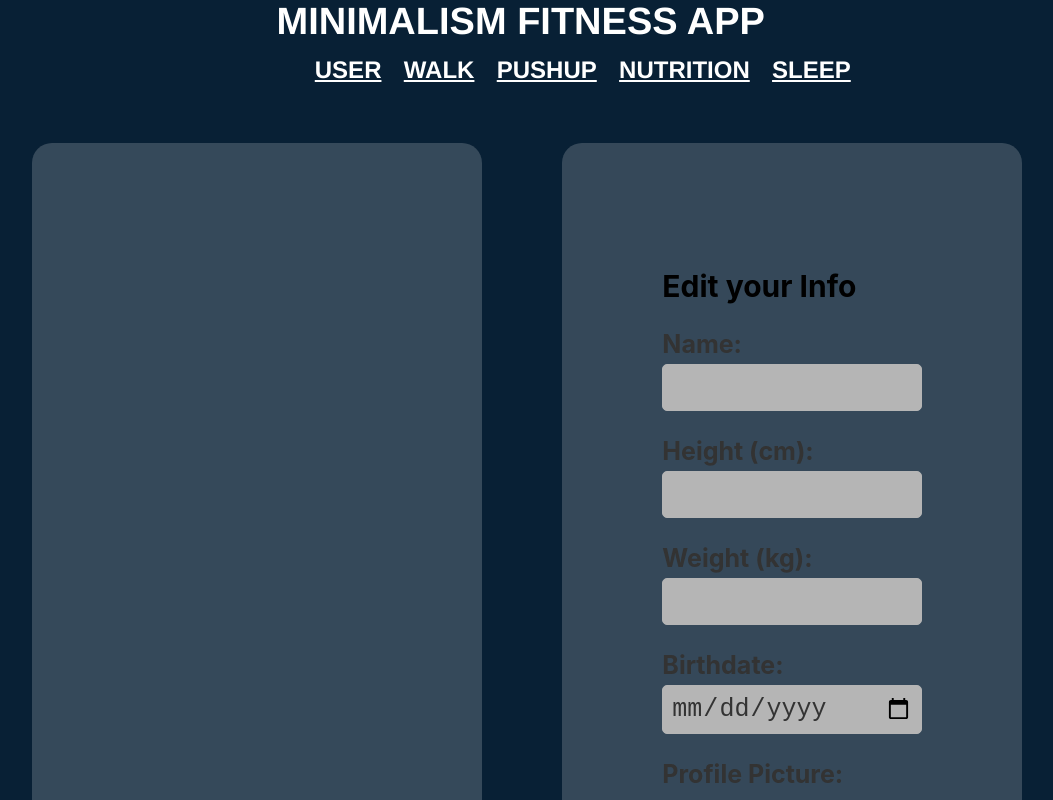
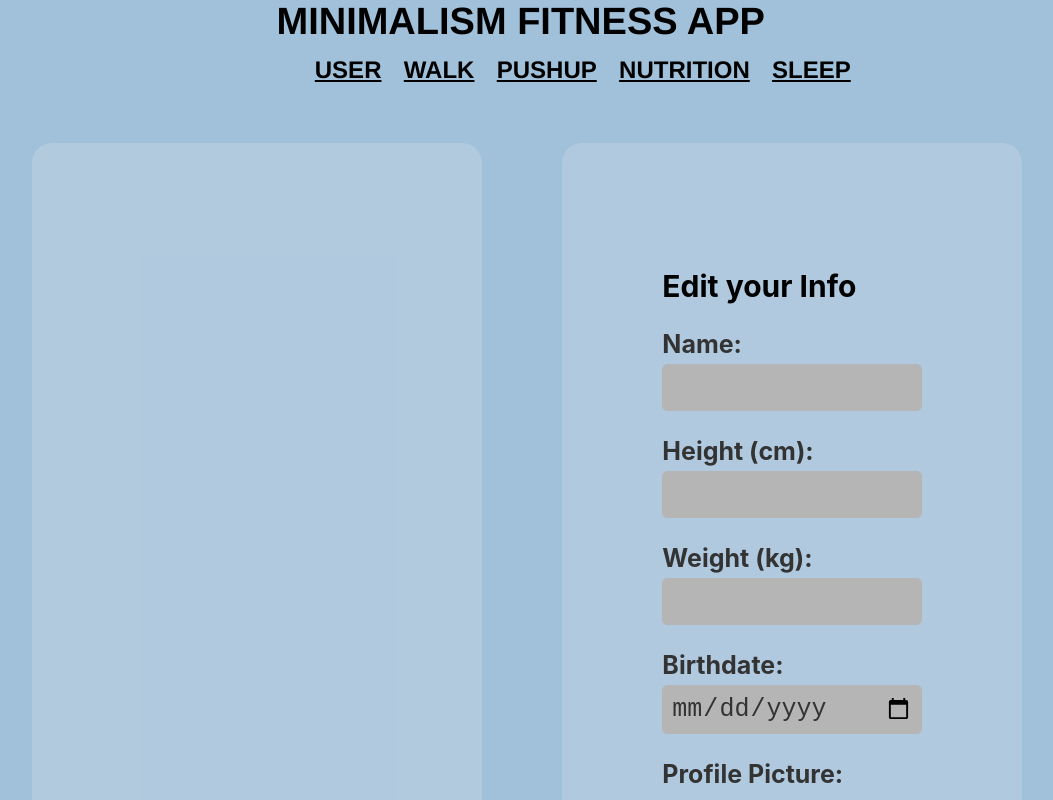
Before and after one commit to kadrikodes/MinimalismFitnessApplication, a React (Create React App) app in the folder src/main/java/com/health/minimalismfitnessapp/frontend/fitness-app/: page /user in a window 1280 px wide. Shown: the top 800 px of the page, without its empty margins (113-1166 px from the left). Built offline with nearby package versions, Linux system fonts and the light colour scheme; no server answers.

Commit message:
Background colours and heading colours changed

```diff
--- a/src/main/java/com/health/minimalismfitnessapp/frontend/fitness-app/src/components/HomePage/Header/Header.css
+++ b/src/main/java/com/health/minimalismfitnessapp/frontend/fitness-app/src/components/HomePage/Header/Header.css
@@ -11,6 +11,6 @@
   }
 
 #heading {
-  color: #FFFFFF;
+  color: #000000;
   text-decoration: none;
 }
--- a/src/main/java/com/health/minimalismfitnessapp/frontend/fitness-app/src/components/HomePage/HomePage.css
+++ b/src/main/java/com/health/minimalismfitnessapp/frontend/fitness-app/src/components/HomePage/HomePage.css
@@ -1,5 +1,5 @@
 .desktop {
-  background-color: #082035;
+  background-color: #417fb47e;
   min-height: 100vh;
 }
 
--- a/src/main/java/com/health/minimalismfitnessapp/frontend/fitness-app/src/components/HomePage/NavBar/NavBar.css
+++ b/src/main/java/com/health/minimalismfitnessapp/frontend/fitness-app/src/components/HomePage/NavBar/NavBar.css
@@ -8,7 +8,7 @@
 .pushup,
 .nutrition,
 .sleep {
-  color: #FFFFFF;
+  color: #000000;
   font-family: "Outfit-Bold", Helvetica;
   font-size: 24px;
   font-weight: 700;
--- a/src/main/java/com/health/minimalismfitnessapp/frontend/fitness-app/src/components/NutritionPage/MealForm/MealForm.css
+++ b/src/main/java/com/health/minimalismfitnessapp/frontend/fitness-app/src/components/NutritionPage/MealForm/MealForm.css
@@ -33,6 +33,7 @@ form {
     cursor: pointer;
     font-weight: bold;
     margin-left: 25%;
+    height: 50px;
   }
 
   .submitButton:hover {
--- a/src/main/java/com/health/minimalismfitnessapp/frontend/fitness-app/src/components/NutritionPage/NutritionPage.css
+++ b/src/main/java/com/health/minimalismfitnessapp/frontend/fitness-app/src/components/NutritionPage/NutritionPage.css
@@ -4,5 +4,5 @@
 }
 
 .nutritionHeading {
-  color: white;
+  color: rgb(0, 0, 0);
 }
--- a/src/main/java/com/health/minimalismfitnessapp/frontend/fitness-app/src/components/RegistrationPage/SignUpPage.css
+++ b/src/main/java/com/health/minimalismfitnessapp/frontend/fitness-app/src/components/RegistrationPage/SignUpPage.css
@@ -10,7 +10,7 @@
     background-color: #ffffff;
     padding: 20px;
     border-radius: 8px;
-    box-shadow: 0px 0px 10px rgba(0, 0, 0, 0.1);
+    box-shadow: 80px 80px 80px rgba(0, 0, 0, 0.1);
   }
 
   h1 {
--- a/src/main/java/com/health/minimalismfitnessapp/frontend/fitness-app/src/components/WalkPage/WalkPage.css
+++ b/src/main/java/com/health/minimalismfitnessapp/frontend/fitness-app/src/components/WalkPage/WalkPage.css
@@ -7,7 +7,7 @@
 }
 
 .walkingHeading {
-  color: white;
+  color: rgb(0, 0, 0);
   margin-top: 0;
 }
 
```
